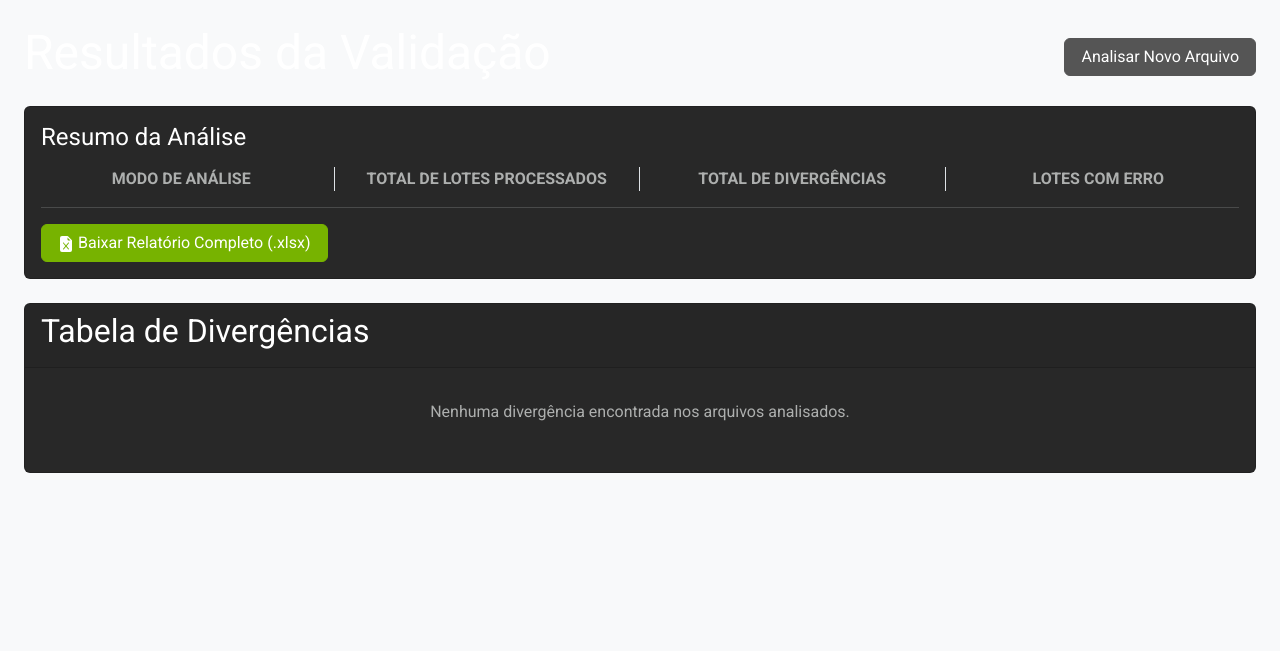
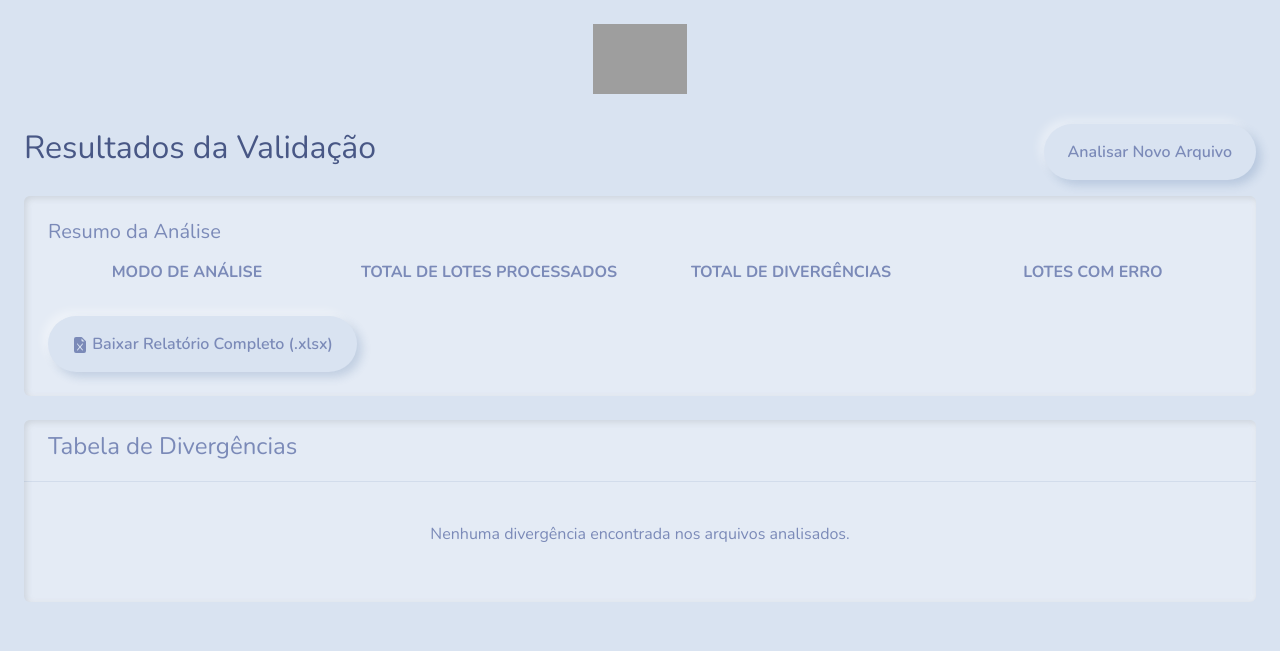
Before and after one commit to pedrorocha3247/conferencia.app, a Flask app: template templates/results.html in a window 1280 px wide. Shown: the top 651 px of the page. Run offline with Flask 3, Linux system fonts and the light colour scheme; the template is opened without the code that fills it, so the values that code supplies are empty; some libraries are stand-ins or nearby versions; grey boxes are pictures that could not be loaded.

Commit message:
Update results.html

```diff
--- a/templates/results.html
+++ b/templates/results.html
@@ -1,58 +1,78 @@
 <!DOCTYPE html>
-<html lang="pt-BR">
+<html lang="pt-BR" data-bs-theme="dark"> <!-- Adiciona o atributo para temas escuros -->
 <head>
 <meta charset="UTF-8">
 <meta name="viewport" content="width=device-width, initial-scale=1.0">
 <title>Resultados da Validação</title>
-<!-- CSS do Bootstrap e Bootswatch para um visual melhorado -->
-<link href="https://bootswatch.com/5/cyborg/bootstrap.min.css" rel="stylesheet">
+
+<!-- Link para o CSS do tema Superhero -->
+<link href="https://bootswatch.com/5/morph/bootstrap.min.css" rel="stylesheet">
+
 <!-- CSS do DataTables para Bootstrap 5 -->
-<link href=" https://bootswatch.com/5/cyborg/bootstrap.min.css" rel="stylesheet"/>
+<link rel="stylesheet" href="https://cdn.datatables.net/1.13.6/css/dataTables.bootstrap5.min.css">
 
 <style>
   /* Pequenos ajustes visuais */
   body {
-    background-color: #f8f9fa;
     padding-bottom: 50px;
   }
   .card-header {
       font-weight: bold;
   }
+  /* ALTERAÇÃO: Estilo para o logótipo */
+  .company-logo {
+      display: block;
+      margin: 0 auto 30px auto; /* Centra o logótipo e adiciona espaço abaixo */
+      max-height: 70px; /* Define uma altura máxima para o logótipo */
+      width: auto; /* Mantém a proporção da imagem */
+  }
+  /* Ajusta o cabeçalho principal para alinhar com o logótipo */
+  .main-header {
+      display: flex;
+      justify-content: space-between;
+      align-items: center;
+      margin-bottom: 1.5rem;
+  }
 </style>
 </head>
 <body>
 <div class="container-fluid mt-4 px-4">
+    <!-- ALTERAÇÃO: Adiciona o logótipo no cabeçalho -->
+    <div class="text-center mb-4">
+        <img src="https://i.postimg.cc/0N8p5Yk7/download.png" alt="Logótipo da Empresa" class="company-logo">
+    </div>
+
     <div class="d-flex justify-content-between align-items-center mb-3">
         <h2>Resultados da Validação</h2>
         <a href="/" class="btn btn-secondary">Analisar Novo Arquivo</a>
     </div>
 
-    <!-- Quadro de Resumo (inalterado) -->
-    <div class="card mb-4">
+    <!-- Quadro de Resumo -->
+    <div class="card border-primary mb-4">
         <div class="card-body summary-card">
             <h5 class="card-title mb-3">Resumo da Análise</h5>
             <div class="row text-center">
-                <div class="col-md-3 summary-item border-end">
+                <div class="col-md-3 summary-item border-end border-secondary">
                     <strong class="text-uppercase">Modo de Análise</strong>
                     <div><span class="badge bg-primary fs-6 mt-1">{{ modo_usado.replace('_', '/').title() }}</span></div>
                 </div>
-                <div class="col-md-3 summary-item border-end">
+                <div class="col-md-3 summary-item border-end border-secondary">
                     <strong class="text-uppercase">Total de Lotes Processados</strong>
                     <div><span class="badge bg-secondary fs-6 mt-1">{{ total_lotes }}</span></div>
                 </div>
-                <div class="col-md-3 summary-item border-end">
+                <div class="col-md-3 summary-item border-end border-secondary">
                     <strong class="text-uppercase">Total de Divergências</strong>
                     <div><span class="badge bg-danger fs-6 mt-1">{{ total_divergencias }}</span></div>
                 </div>
-                <div class="col-md-3 summary-item {% if nao_classificados > 0 %}border-end{% endif %}">
+                <div class="col-md-3 summary-item {% if nao_classificados > 0 %}border-end border-secondary{% endif %}">
                     <strong class="text-uppercase">Lotes com Erro</strong>
-                    <div><span class="badge {% if total_erros > 0 %}bg-dark{% else %}bg-secondary{% endif %} fs-6 mt-1">{{ total_erros }}</span></div>
+                    <div><span class="badge {% if total_erros > 0 %}bg-light text-dark{% else %}bg-secondary{% endif %} fs-6 mt-1">{{ total_erros }}</span></div>
                 </div>
 
                 {% if nao_classificados > 0 %}
                 <div class="col-md-3 summary-item">
                     <strong class="text-uppercase">Lotes Não Classificados</strong>
-                    <div><span class="badge bg-warning text-dark fs-6 mt-1">{{ nao_classificados }}</span></div>
+                    <div><span class="badge bg-warning fs-6 mt-1">{{ nao_classificados }}</span></div>
                 </div>
                 {% endif %}
             </div>
@@ -68,8 +88,8 @@
 
     <!-- Tabela de Lotes com Erro -->
     {% if total_erros > 0 %}
-    <div class="card mb-4">
-        <div class="card-header bg-dark text-white">
+    <div class="card border-light mb-4">
+        <div class="card-header bg-light text-dark">
             <h4>Tabela de Lotes com Erro no Processamento</h4>
         </div>
         <div class="card-body">
@@ -81,7 +101,7 @@
     {% endif %}
 
     <!-- Tabela de Divergências -->
-    <div class="card">
+    <div class="card border-info">
         <div class="card-header">
             <h4>Tabela de Divergências</h4>
         </div>
@@ -111,35 +131,30 @@ $(document).ready(function() {
         "url": "//cdn.datatables.net/plug-ins/1.13.6/i18n/pt-BR.json"
     };
 
-    // Função para capitalizar a primeira letra de cada palavra
     function toTitleCase(str) {
         return str.replace(/\w\S*/g, function(txt){
             return txt.charAt(0).toUpperCase() + txt.substr(1).toLowerCase();
         });
     }
 
-    // Inicializa a tabela de divergências se os dados existirem
     const divergenciasData = {{ divergencias_json|safe }};
     if (divergenciasData) {
-        // CORREÇÃO: Mapeia os nomes das colunas para o formato de título
         const divergenciasColumns = divergenciasData.columns.map(col => ({ title: toTitleCase(col) }));
 
         $('#tabela-divergencias').DataTable({
             data: divergenciasData.data,
-            columns: divergenciasColumns, // Usa as colunas mapeadas
+            columns: divergenciasColumns,
             language: ptBrLang
         });
     }
 
-    // Inicializa a tabela de erros se os dados existirem
     const errosData = {{ erros_json|safe }};
     if (errosData) {
-        // CORREÇÃO: Mapeia os nomes das colunas para o formato de título
         const errosColumns = errosData.columns.map(col => ({ title: toTitleCase(col) }));
 
         $('#tabela-erros').DataTable({
             data: errosData.data,
-            columns: errosColumns, // Usa as colunas mapeadas
+            columns: errosColumns,
             language: ptBrLang
         });
     }
```
